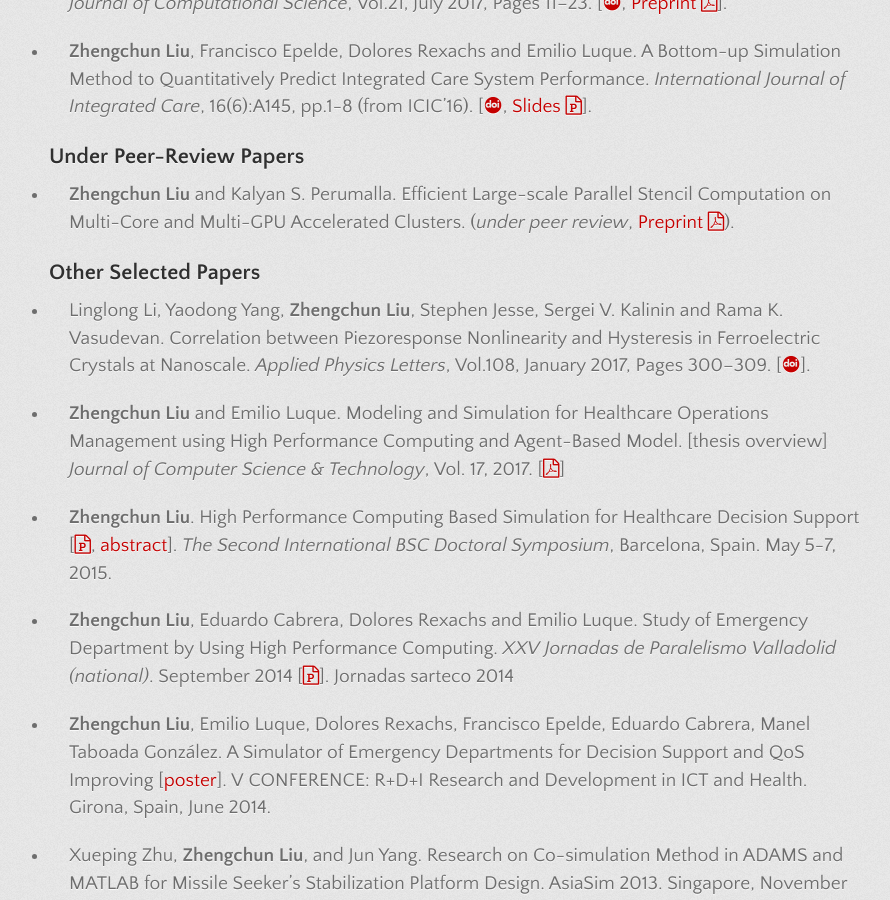
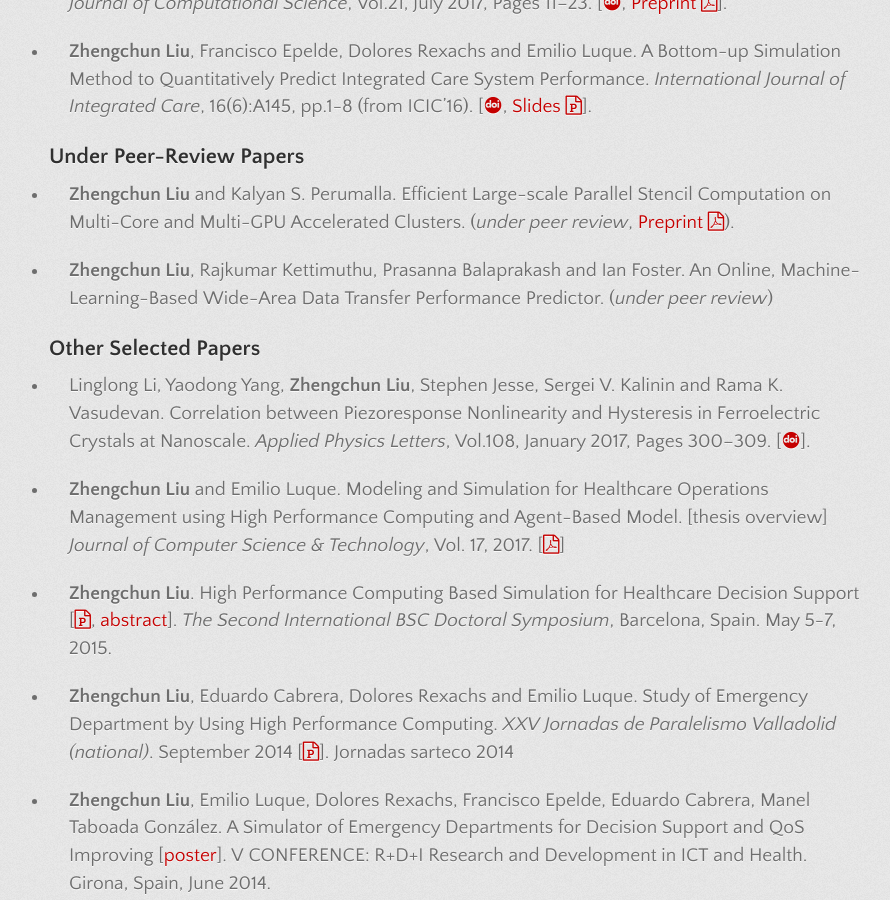
Before and after one commit to lzhengchun/lzhengchun.github.io, a Jekyll site: the page built from Publication.md, in a window 1280 px wide and 900 px high, scrolled down 1487 px. Shown: the whole window, without its empty margins (181-1071 px from the left). Built offline with Jekyll 4.4.1, drawn with Linux system fonts in a browser that asks for light colours; some web fonts are replaced.

Commit message:
add, delete, polish etc.

```diff
--- a/Publication.md
+++ b/Publication.md
@@ -32,6 +32,9 @@ title: Home
 ## Under Peer-Review Papers
 - __Zhengchun Liu__ and Kalyan S. Perumalla. Efficient Large-scale Parallel Stencil Computation on Multi-Core and Multi-GPU Accelerated Clusters. (_under peer review_, [Preprint <i class="fa fa-file-pdf-o" aria-hidden="true"></i>](file/B2R-3d.pdf)).
 
+- __Zhengchun Liu__, Rajkumar Kettimuthu, Prasanna Balaprakash and Ian Foster.
+An Online, Machine-Learning-Based Wide-Area Data Transfer Performance Predictor. (_under peer review_)
+
 ## Other Selected Papers
 
 - Linglong Li, Yaodong Yang, __Zhengchun Liu__, Stephen Jesse, Sergei V. Kalinin and Rama K. Vasudevan. Correlation between Piezoresponse Nonlinearity and Hysteresis in Ferroelectric Crystals at Nanoscale. *Applied Physics Letters*, Vol.108, January 2017, Pages 300–309. [[<i class="ai ai-doi" aria-hidden="true"></i>](https://doi.org/10.1063/1.4947533)].
```
